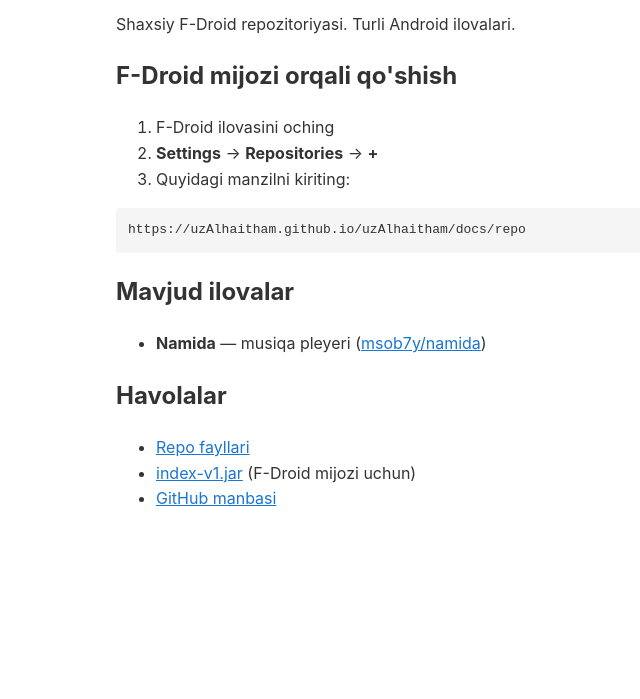
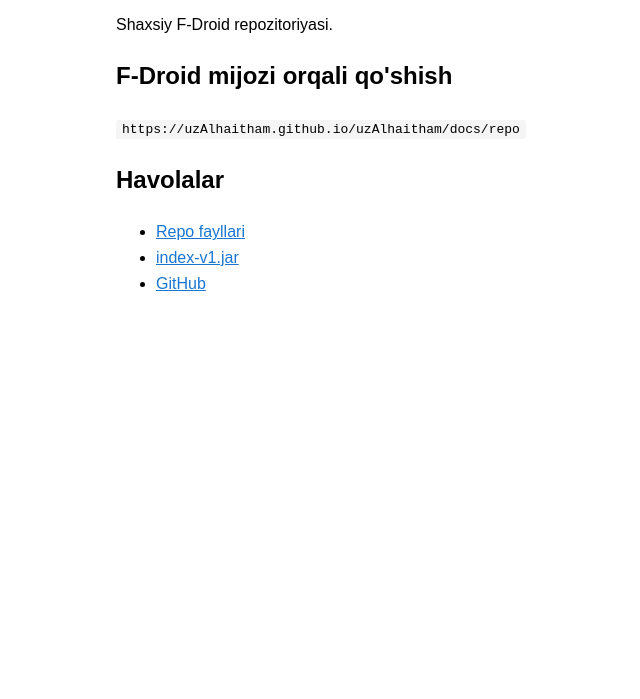
Before and after one commit to uzAlhaitham/uzAlhaitham, a plain HTML site: page docs/index.html in a window 1280 px wide. Shown: the part 101-800 px from the top of the page, without its empty margins (174-814 px from the left). Drawn offline with Linux system fonts and the light colour scheme.

Commit message:
Add landing page

```diff
--- a/docs/index.html
+++ b/docs/index.html
@@ -2,57 +2,24 @@
 <html lang="en">
 <head>
     <meta charset="UTF-8">
-    <meta name="viewport" content="width=device-width, initial-scale=1.0">
     <title>uzAlhaitham F-Droid Repo</title>
     <style>
-        body {
-            font-family: -apple-system, BlinkMacSystemFont, "Segoe UI", Roboto, sans-serif;
-            max-width: 700px;
-            margin: 40px auto;
-            padding: 0 20px;
-            line-height: 1.6;
-            color: #333;
-        }
+        body { font-family: sans-serif; max-width: 700px; margin: 40px auto; padding: 0 20px; line-height: 1.6; }
         h1 { color: #1976d2; }
-        code {
-            background: #f5f5f5;
-            padding: 2px 6px;
-            border-radius: 3px;
-            font-family: monospace;
-        }
-        .repo-url {
-            display: block;
-            background: #f5f5f5;
-            padding: 12px;
-            border-radius: 4px;
-            margin: 10px 0;
-            word-break: break-all;
-        }
+        code { background: #f5f5f5; padding: 2px 6px; border-radius: 3px; }
         a { color: #1976d2; }
     </style>
 </head>
 <body>
     <h1>uzAlhaitham F-Droid Repo</h1>
-    <p>Shaxsiy F-Droid repozitoriyasi. Turli Android ilovalari.</p>
-
+    <p>Shaxsiy F-Droid repozitoriyasi.</p>
     <h2>F-Droid mijozi orqali qo'shish</h2>
-    <ol>
-        <li>F-Droid ilovasini oching</li>
-        <li><strong>Settings</strong> → <strong>Repositories</strong> → <strong>+</strong></li>
-        <li>Quyidagi manzilni kiriting:</li>
-    </ol>
-    <code class="repo-url">https://uzAlhaitham.github.io/uzAlhaitham/docs/repo</code>
-
-    <h2>Mavjud ilovalar</h2>
-    <ul>
-        <li><strong>Namida</strong> — musiqa pleyeri (<a href="https://github.com/msob7y/namida">msob7y/namida</a>)</li>
-    </ul>
-
+    <p><code>https://uzAlhaitham.github.io/uzAlhaitham/docs/repo</code></p>
     <h2>Havolalar</h2>
     <ul>
         <li><a href="repo/">Repo fayllari</a></li>
-        <li><a href="repo/index-v1.jar">index-v1.jar</a> (F-Droid mijozi uchun)</li>
-        <li><a href="https://github.com/uzAlhaitham/uzAlhaitham">GitHub manbasi</a></li>
+        <li><a href="repo/index-v1.jar">index-v1.jar</a></li>
+        <li><a href="https://github.com/uzAlhaitham/uzAlhaitham">GitHub</a></li>
     </ul>
 </body>
 </html>
```
